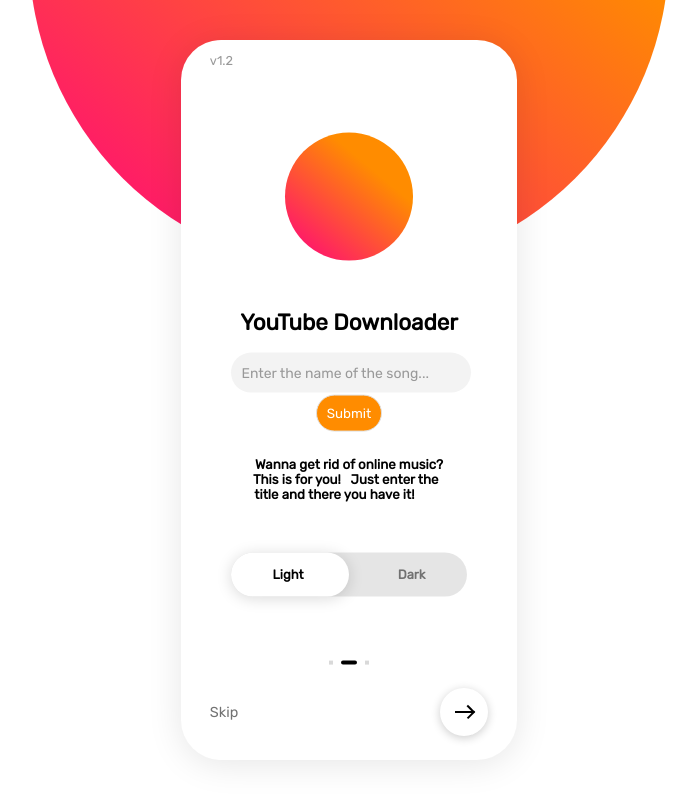
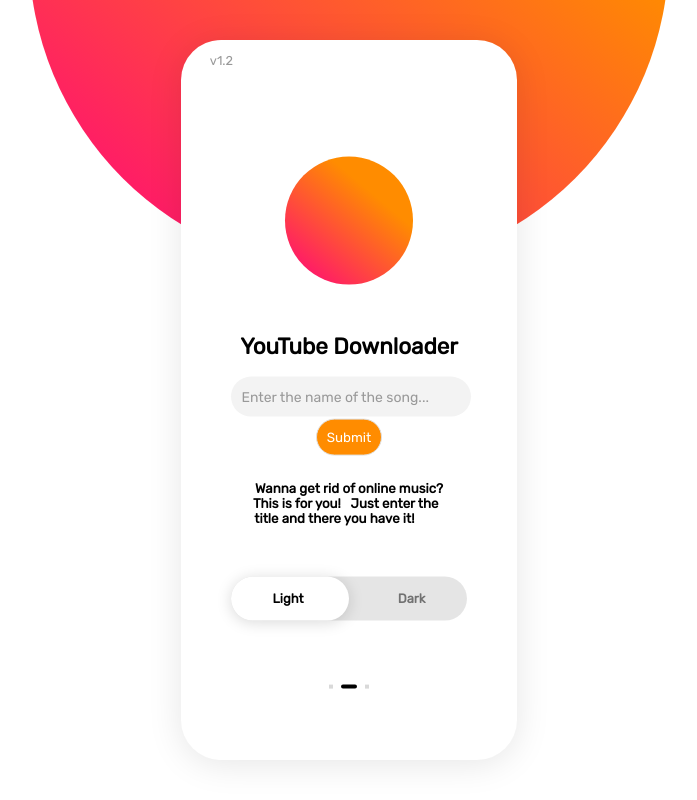
Before and after one commit to chinmaykrishnroy/YouTubeDownloader, a Flask app: page / in a window 1280 px wide. Shown: the whole page, without its empty margins (291-988 px from the left). Run offline with Flask 3, Linux system fonts and the light colour scheme.

Commit message:
Update index.html

```diff
--- a/v1.2/templates/index.html
+++ b/v1.2/templates/index.html
@@ -439,10 +439,6 @@
                 </div>
                 <!-- Bottom -->
                 <div class="skip">
-                    <p>Skip</p>
-                    <div class="fab">
-                        <div class="arrow"></div>
-                    </div>
                 </div>
 
                 <!-- <div class="swipe"></div> -->
```
